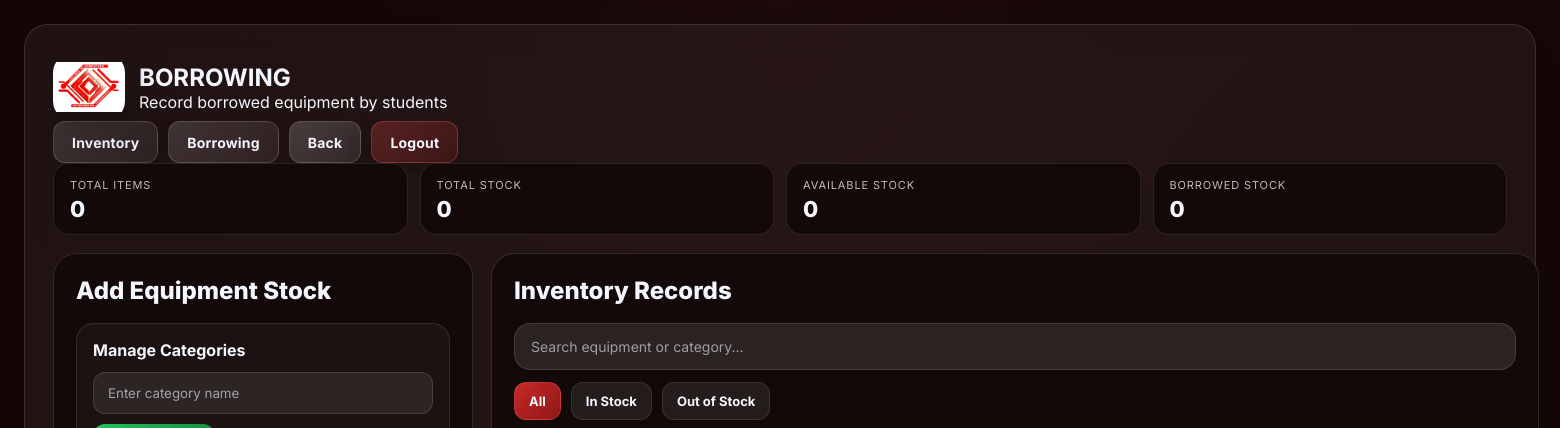
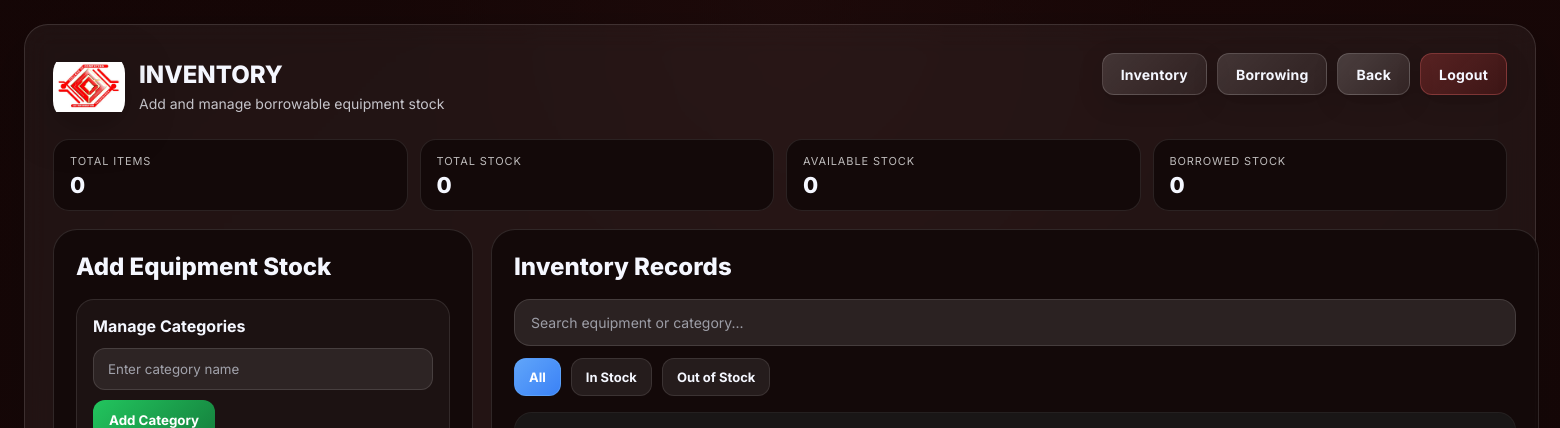
Before and after one commit to paulkurtBuhiaTimoteo/SYSTEM, a Flask app: page /admin/inventory in a window 1560 px wide. Shown: the top 428 px of the page. Run offline with Flask 3, Linux system fonts and the light colour scheme; the visitor is signed in with stand-in values (Sample User, id 1); data comes from the database, SQL or seed files in the repository; data that the repository does not hold is empty.

Commit message:
update inventory UI colors

```diff
--- a/templates/admin_inventory.html
+++ b/templates/admin_inventory.html
@@ -429,8 +429,9 @@ body{
 }
 
 .filter-btn.active{
-  background:linear-gradient(135deg,#c62828,#8f1717);
-  border-color:rgba(255,120,120,0.25);
+  background:linear-gradient(135deg,#60a5fa,#3b82f6);
+  border-color:rgba(96,165,250,0.5);
+  color:#fff;
 }
 
 .inventory-wrap{
@@ -558,13 +559,14 @@ body{
 <main class="page">
 <section class="card">
 
-<div class="brand-left">
-  <div class="logo"></div>
-  <div>
-    <h1>BORROWING</h1>
-    <p>Record borrowed equipment by students</p>
+<div class="brand">
+  <div class="brand-left">
+    <div class="logo"></div>
+    <div>
+      <h1>INVENTORY</h1>
+      <p>Add and manage borrowable equipment stock</p>
+    </div>
   </div>
-</div>
 
   <div class="top-nav">
     <a class="nav-btn" href="/admin/inventory">Inventory</a>
```
